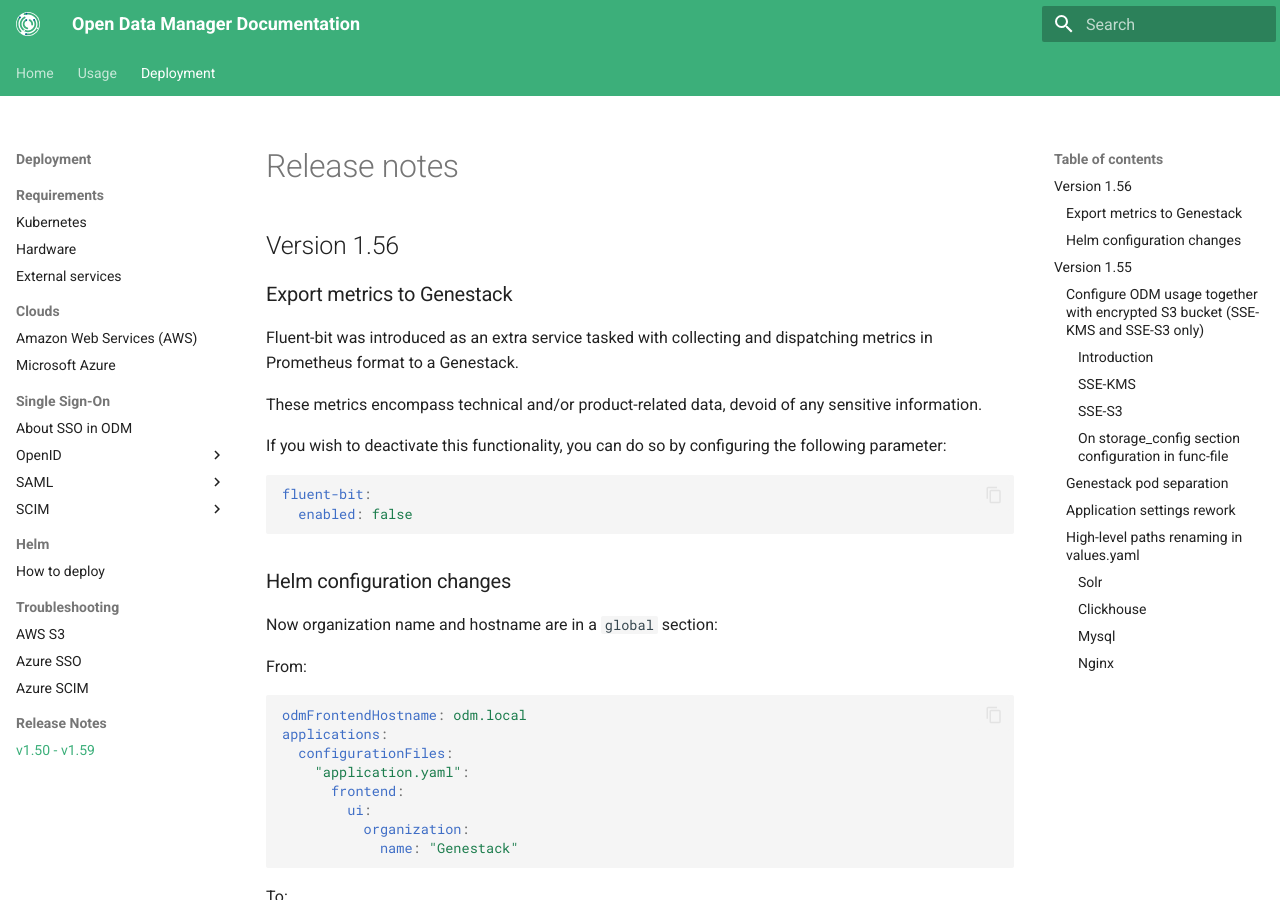
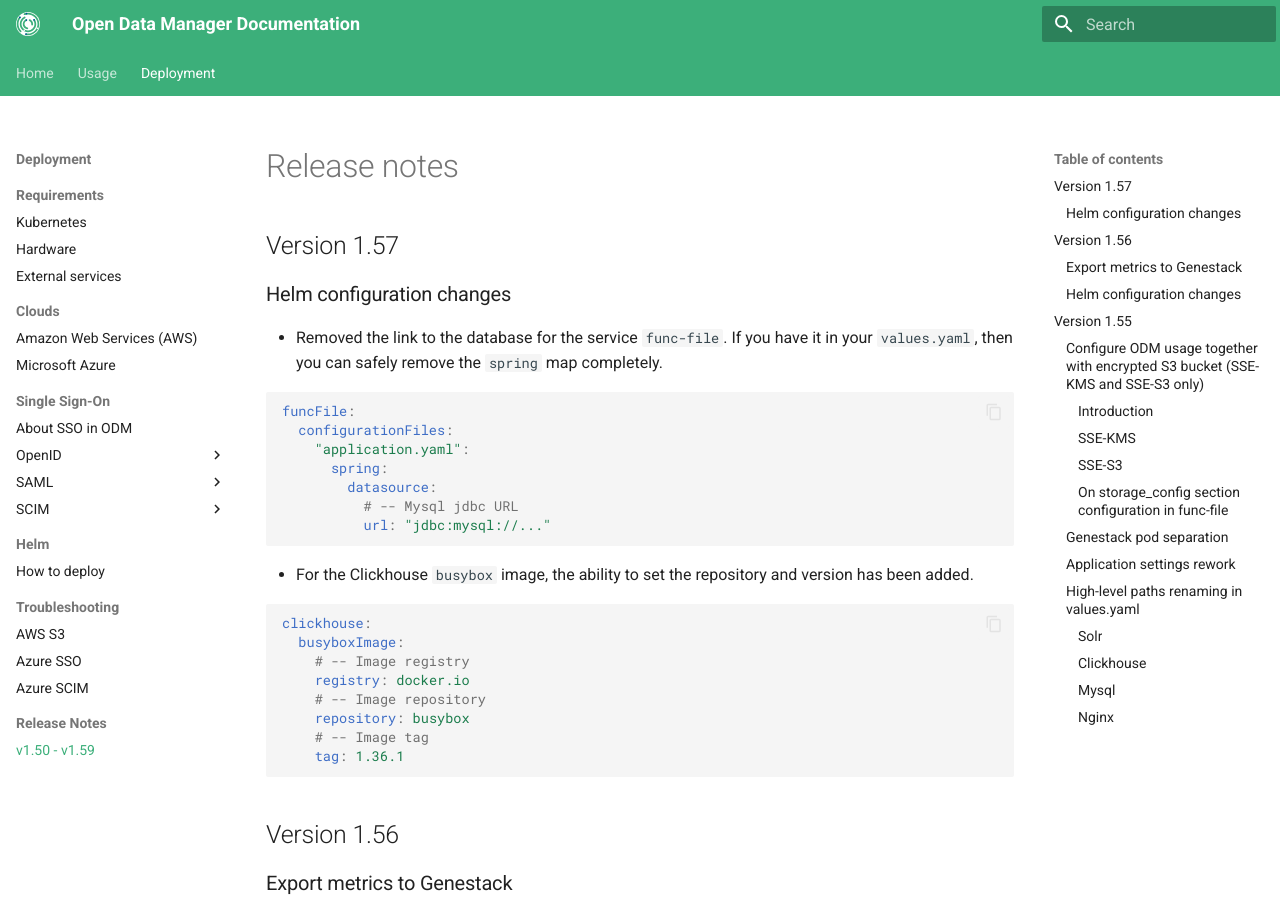
Before and after one commit to genestack/admin-docs, an MkDocs documentation site: the page built from docs/deployment/release-notes/v1.50-v1.59.md, in a window 1280 px wide and 900 px high. Built offline with MkDocs 1.6.1 and Material for MkDocs 9.7.7, drawn with Linux system fonts in a browser that asks for light colours; the version menu is left out.

Commit message:
feat/ODM-11626 release 1.57

````diff
--- a/docs/deployment/release-notes/v1.50-v1.59.md
+++ b/docs/deployment/release-notes/v1.50-v1.59.md
@@ -1,4 +1,33 @@
 # Release notes
+
+## Version 1.57
+
+### Helm configuration changes
+
+- Removed the link to the database for the service `func-file`. If you have it in your `values.yaml`, then you can safely remove the `spring` map completely.
+
+```yaml
+funcFile:
+  configurationFiles:
+    "application.yaml":
+      spring:
+        datasource:
+          # -- Mysql jdbc URL
+          url: "jdbc:mysql://..."
+```
+
+- For the Clickhouse `busybox` image, the ability to set the repository and version has been added.
+
+```yaml
+clickhouse:
+  busyboxImage:
+    # -- Image registry
+    registry: docker.io
+    # -- Image repository
+    repository: busybox
+    # -- Image tag
+    tag: 1.36.1
+```
 
 ## Version 1.56
 
--- a/requirements.txt
+++ b/requirements.txt
@@ -1,2 +1,5 @@
 mkdocs-material==9.5.6
 mike==2.0.0
+
+# https://github.com/squidfunk/mkdocs-material/issues/3085#issuecomment-933373590
+Jinja2==3.1.4
````
